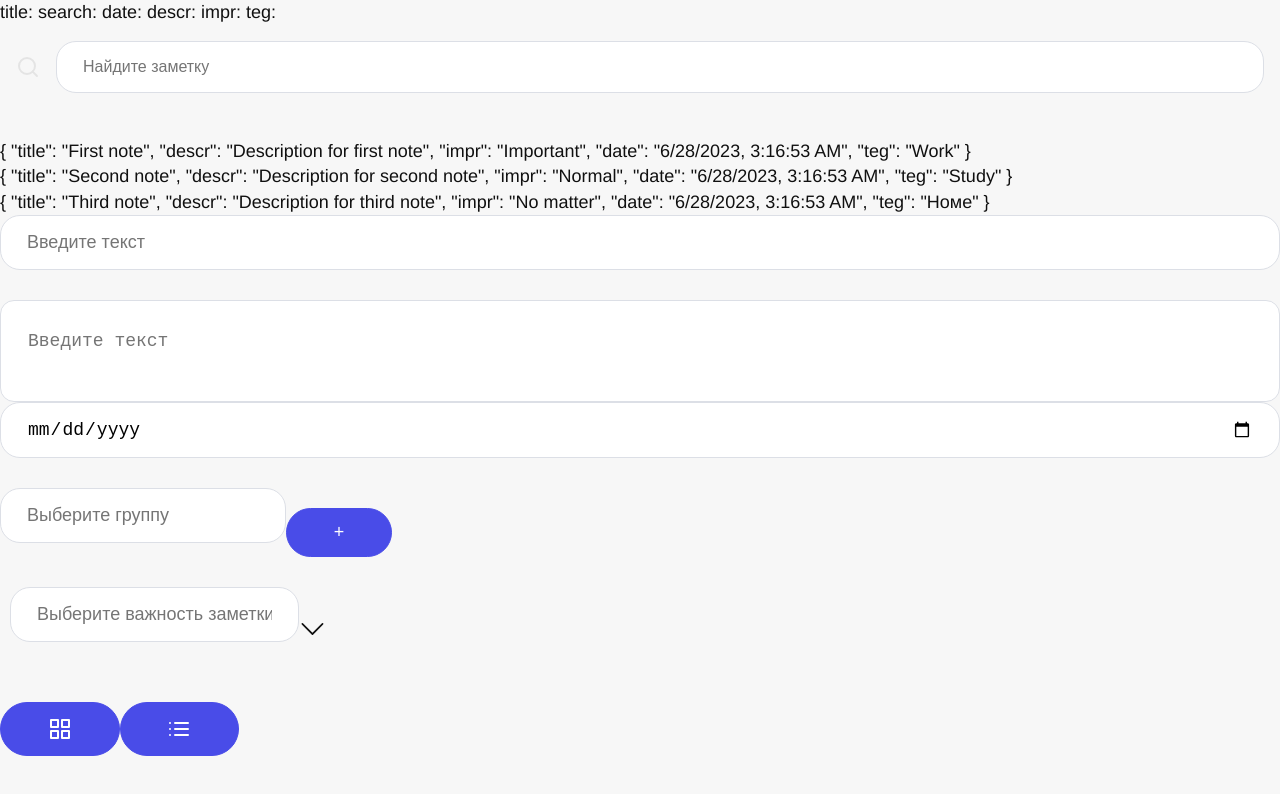
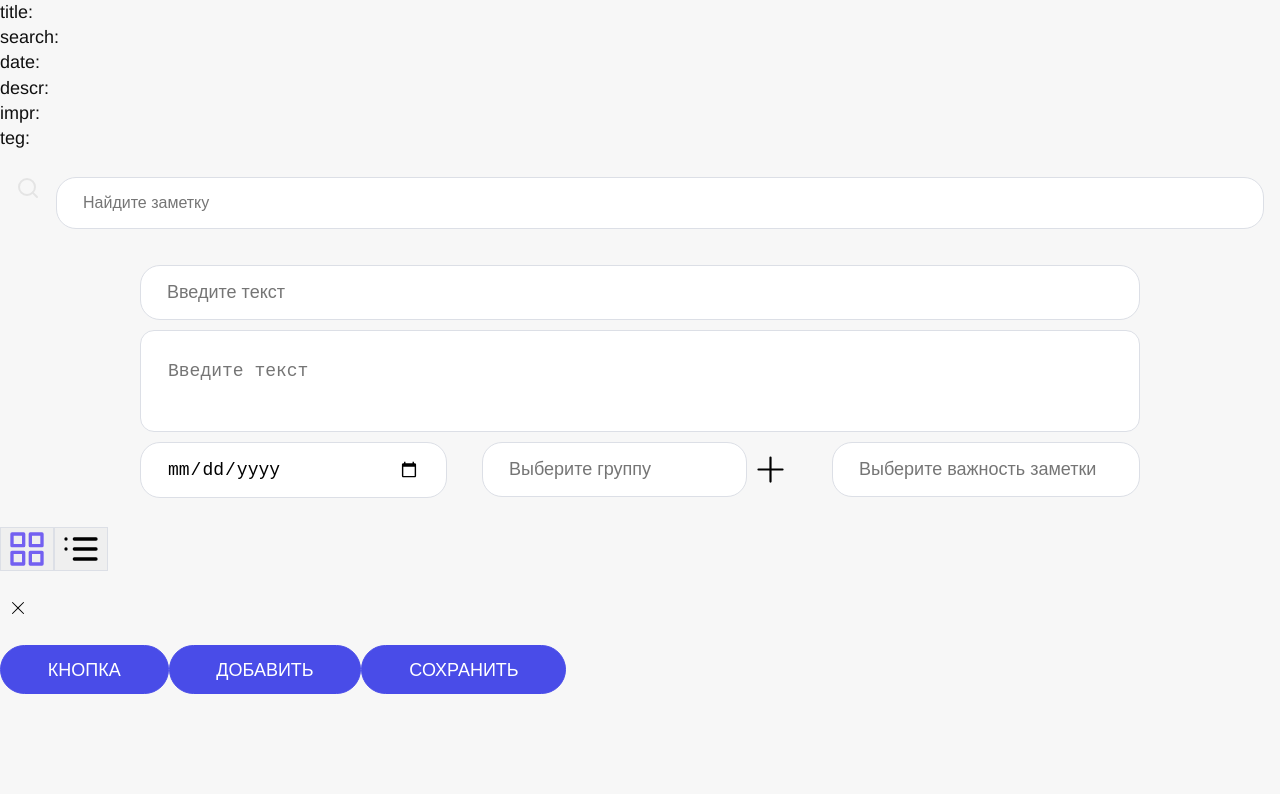
Before and after one commit to zva-2000/Note-App, a Vue app: page / in a window 1280 px wide. Shown: the top 794 px of the page. Built offline with nearby package versions, Linux system fonts and the light colour scheme.

Commit message:
Новое приложение

```diff
--- a/src/App.vue
+++ b/src/App.vue
@@ -4,8 +4,6 @@ import { ref, computed } from 'vue';
 import BaseInput from './components/BaseInput.vue';
 
 import BaseTextarea from './components/BaseTextarea.vue';
-
-// import baseList from "./components/BaseList.vue";
 
 import BaseButton from './components/BaseButton.vue';
 
@@ -102,17 +100,16 @@ const notesFilter = computed(() => {
   return array;
 });
 
-
 function AddNote() {
   let { title, descr, impr, teg } = note;
-  if (title === '') {
-    NewMessege = 'Wrong note';
-    return false;
-  }
-  if (impr === '') {
-    NewImr = 'Choose the importance of note';
-    return false;
-  }
+  // if (title === '') {
+  //   NewMessege = 'Wrong note';
+  //   return false;
+  // }
+  // if (impr === '') {
+  //   NewImr = 'Choose the importance of note';
+  //   return false;
+  // }
   notes.push({
     title,
     descr,
@@ -152,35 +149,49 @@ const addTegFunction = () => {
   }
   console.log('Button clicked!111');
 };
-
 </script>
 
 <template>
-  title: {{ note.title }} search: {{ search }} date: {{ note.date }} descr:
-  {{ note.descr }} impr: {{ note.impr }} teg: {{ note.teg }}
+  <p>title: {{ note.title }}</p>
 
-  <SearchInput v-model:value="search"/>
+  <p>search: {{ search }}</p>
 
-  <p v-for="note in notes" :key="note.title" @input="notesFilter">{{ note }}</p>
+  <p>date: {{ note.date }}</p>
+  <p>descr: {{ note.descr }}</p>
+  <p>impr: {{ note.impr }}</p>
+  <p>teg: {{ note.teg }}</p>
+
+  <SearchInput v-model:value="search" />
+
+  <!-- <p v-for="note in notes" :key="note.title" @input="notesFilter">{{ note }}</p> -->
+
+  <div class="input-container">
+    <p class="error">{{ error }}</p>
 
     <BaseInput
       placeholder="Введите текст"
       v-model:value="note.title"
       type="text"
+      class="base-input"
     />
 
-  <BaseTextarea placeholder="Введите текст" v-model:value="note.descr" />
+    <BaseTextarea
+      placeholder="Введите текст"
+      v-model:value="note.descr"
+      class="base-textarea"
+    />
+  </div>
 
   <div class="container">
     <BaseInput
+      class="date-input"
       v-model:value="note.date"
       type="date"
       placeholder="Введите дату"
     />
 
-    <p>{{ error }}</p>
-
     <AddTegComponent
+      class="teg-input"
       v-model:note="note"
       v-model:tegs="tegs"
       @chooseTeg="(tegOne) => (note.teg = tegOne)"
@@ -188,12 +199,13 @@ const addTegFunction = () => {
     />
 
     <ComponentWithDropdown
+      class="content"
       v-model:value="note.impr"
       v-model:options="options"
     />
   </div>
 
-  <MovedButtons @click="ChangeGrid" :grid="grid" />
+  <MovedButtons @onChangeGrid="ChangeGrid" :grid="grid" />
 
   <BaseDeleteButton @onDeleteNote="removeNote" />
 
@@ -209,7 +221,8 @@ const addTegFunction = () => {
     <span>Сохранить</span>
   </base-button>
 
-  <!-- <newNote @addNote="AddNote"
+  <!-- <newNote
+    @addNote="AddNote"
     :swowValue="showModal"
     :placeholderTeg="placeholderTeg"
     :placeholderText="placeholderText"
@@ -231,7 +244,44 @@ const addTegFunction = () => {
   filter: drop-shadow(0 0 2em #42b883aa);
 }
 
-/* .container {
+.container {
+  flex-grow: 1;
   display: flex;
-} */
+  width: 1000px;
+  gap: 30px;
+}
+
+.input-container {
+  width: 1000px;
+  margin: auto;
+  gap: 100px;
+}
+
+/* .base-textarea {
+  margin-top: 1px;
+}
+
+.base-input {
+  margin-bottom: 1px; */
+/* } */
+
+.date-input {
+  margin-right: 5px;
+  width: 308px;
+  position: relative;
+}
+
+.title-input {
+  margin-top: 105px;
+}
+
+.teg-input {
+  margin-right: 20px;
+  width: 300px;
+}
+
+.error {
+  justify-content: center;
+  color: red;
+}
 </style>
--- /dev/null
+++ b/src/components/BaseButtonForSVG.vue
@@ -0,0 +1,14 @@
+<template>
+  <button>
+    <slot></slot>
+  </button>
+</template>
+
+<script setup lang="ts"></script>
+
+<style>
+.button {
+  background: transparent;
+  border: none;
+}
+</style>
--- a/src/components/BaseDeleteButton.vue
+++ b/src/components/BaseDeleteButton.vue
@@ -1,26 +1,36 @@
 <template>
   <div class="icons">
-      <base-button @click="onDeleteNote($event)" :value="value">
-        <svg xmlns="http://www.w3.org/2000/svg" width="24" height="24" viewBox="0 0 24 24" fill="none" stroke="currentColor" stroke-width="2" stroke-linecap="round" stroke-linejoin="round">
+    <BaseButtonForSVG @click="onDeleteNote($event)" class="plusButton">
+      <SvgForButtons :name="'svg-delete'"></SvgForButtons>
+    </BaseButtonForSVG>
+
+    <!-- <base-button >
+      <svg
+        xmlns="http://www.w3.org/2000/svg"
+        width="24"
+        height="24"
+        viewBox="0 0 24 24"
+        fill="none"
+        stroke="currentColor"
+        stroke-width="2"
+        stroke-linecap="round"
+        stroke-linejoin="round"
+      >
         <line x1="18" y1="6" x2="6" y2="18"></line>
         <line x1="6" y1="6" x2="18" y2="18"></line>
       </svg>
-      </base-button>
+    </base-button> -->
   </div>
 </template>
 
 <script setup lang="ts">
+import BaseButtonForSVG from './BaseButtonForSVG.vue';
 
-  import { computed } from 'vue';
+import SvgForButtons from './SvgForButtons.vue';
 
-  import BaseButton from "./BaseButton.vue";
-
-  // import * as BaseButton from './components/BaseButton.vue';
-
-  const props = defineProps<{
-    value: string;
-    index: number;
-  }>();
+// const props = defineProps<{
+//   index: number;
+// }>();
 
 //   const model = computed({
 //   get() {
@@ -37,7 +47,6 @@ const emit = defineEmits<{
 
 const onDeleteNote = (event: MouseEvent) => {
   emit('deleteNote', event);
-  console.log("Button!");
+  console.log('Button!');
 };
-
 </script>
--- a/src/components/BaseInput.vue
+++ b/src/components/BaseInput.vue
@@ -28,8 +28,9 @@ const emit = defineEmits(['update:value']);
 
 <style scoped>
 input {
+  margin-top: 10px;
   padding: 16px 26px;
-  margin-bottom: 30px;
+  margin-bottom: 10px;
   border-radius: 20px;
 }
 </style>
--- a/src/components/ComponentWithDropdown.vue
+++ b/src/components/ComponentWithDropdown.vue
@@ -6,7 +6,7 @@
       @click="toggleVisibility"
       placeholder="Выберите важность заметки"
     />
-    <ul v-if="!isVisible" style="cursor: pointer">
+    <ul v-if="!isVisible" class="dropdown-content">
       <li
         v-for="(option, index) in options"
         :key="index"
@@ -53,4 +53,24 @@ const toggleVisibility = () => {
 };
 </script>
 
-<style></style>
+<style>
+.dropdown {
+  position: relative;
+  display: inline-block;
+}
+
+.dropdown-content {
+  background-color: #f1f1f1;
+  min-width: 160px;
+  margin-bottom: 100px;
+  box-shadow: 0px 8px 16px 0px rgba(0, 0, 0, 0.2);
+  /* z-index: 1; */
+}
+
+/* .dropdown-content li {
+  color: black;
+  padding: 12px 16px;
+  text-decoration: none;
+  display: block;
+} */
+</style>
--- a/src/components/InputForDropdown.vue
+++ b/src/components/InputForDropdown.vue
@@ -1,9 +1,24 @@
 <template>
   <div class="dropdown-input">
-    <input type="text" v-model="model" :placeholder="placeholder" />
-    <svg xmlns="http://www.w3.org/2000/svg" width="30" height="50" fill="currentColor" class="bi bi-chevron-down" viewBox="0 0 16 16">
-      <path fill-rule="evenodd" d="M1.646 4.646a.5.5 0 0 1 .708 0L8 10.293l5.646-5.647a.5.5 0 0 1 .708.708l-6 6a.5.5 0 0 1-.708 0l-6-6a.5.5 0 0 1 0-.708z"/>
-    </svg>
+    <input
+      type="text"
+      v-model="model"
+      :placeholder="placeholder"
+      class="input-class"
+    />
+    <!-- <svg
+      xmlns="http://www.w3.org/2000/svg"
+      width="30"
+      height="40"
+      fill="currentColor"
+      class="chevron-down"
+      viewBox="0 0 16 16"
+    >
+      <path
+        fill-rule="evenodd"
+        d="M1.646 4.646a.5.5 0 0 1 .708 0L8 10.293l5.646-5.647a.5.5 0 0 1 .708.708l-6 6a.5.5 0 0 1-.708 0l-6-6a.5.5 0 0 1 0-.708z"
+      />
+    </svg> -->
   </div>
 </template>
 
@@ -32,8 +47,24 @@ const emit = defineEmits<{
 <style scoped>
 .dropdown-input {
   display: flex;
-  align-items: center;
-  justify-content: space-between;
-  padding: 10px;
+  position: relative;
+  display: inline-block;
+  margin-top: 10px;
+  width: 308px;
+}
+
+/* .dropdown-input {
+  position: relative;
+  display: inline-block;
+} */
+
+.input-class {
+  margin-right: 10px;
+}
+
+.chevron-down {
+  width: 35px;
+  height: 35px;
+  margin-bottom: 19px;
 }
 </style>
--- a/src/components/MovedButtons.vue
+++ b/src/components/MovedButtons.vue
@@ -1,54 +1,26 @@
 <template>
   <div class="icons">
-    <BaseButton @click="onChangeGrid">
-      <svg
+    <BaseButtonForSVG
       :class="{ active: grid }"
       @click="onChangeGrid"
       style="cursor: pointer"
-        xmlns="http://www.w3.org/2000/svg"
-        width="24"
-        height="24"
-        viewBox="0 0 24 24"
-        fill="none"
-        stroke="currentColor"
-        stroke-width="2"
-        stroke-linecap="round"
-        stroke-linejoin="round"
     >
-        <rect x="3" y="3" width="7" height="7"></rect>
-        <rect x="14" y="3" width="7" height="7"></rect>
-        <rect x="14" y="14" width="7" height="7"></rect>
-        <rect x="3" y="14" width="7" height="7"></rect>
-      </svg>
-    </BaseButton>
-    <BaseButton @click="onChangeGrid">
-      <svg
+      <SvgForButtons :name="'svg-mesh'" />
+    </BaseButtonForSVG>
+
+    <BaseButtonForSVG
       :class="{ active: !grid }"
       @click="onChangeGrid"
       style="cursor: pointer"
-        xmlns="http://www.w3.org/2000/svg"
-        width="24"
-        height="24"
-        viewBox="0 0 24 24"
-        fill="none"
-        stroke="currentColor"
-        stroke-width="2"
-        stroke-linecap="round"
-        stroke-linejoin="round"
     >
-        <line x1="8" y1="6" x2="21" y2="6"></line>
-        <line x1="8" y1="12" x2="21" y2="12"></line>
-        <line x1="8" y1="18" x2="21" y2="18"></line>
-        <line x1="3" y1="6" x2="3" y2="6"></line>
-        <line x1="3" y1="12" x2="3" y2="12"></line>
-        <line x1="3" y1="18" x2="3" y2="18"></line>
-      </svg>
-    </BaseButton>
+      <SvgForButtons :name="'svg-list'" />
+    </BaseButtonForSVG>
   </div>
 </template>
 
 <script setup lang="ts">
-import BaseButton from "./BaseButton.vue";
+import BaseButtonForSVG from './BaseButtonForSVG.vue';
+import SvgForButtons from './SvgForButtons.vue';
 
 const props = defineProps({
   grid: Boolean,
@@ -60,12 +32,26 @@ const props = defineProps({
 //   emit("ChangeGrid", props.grid);
 // };
 
+function handleClick() {
+  console.log('Button clicked!');
+}
+
 const emit = defineEmits<{
-  (e: 'ChangeGrid', payload: boolean): void
+  (e: 'onChangeGrid', payload: boolean): void;
 }>();
 
 const onChangeGrid = () => {
-  emit('ChangeGrid', props.grid);
+  emit('onChangeGrid', props.grid);
 };
+</script>
 
-</script>
+<style>
+.active {
+  color: rgb(115, 96, 241);
+}
+
+.BaseButtonForSVG {
+  background: transparent;
+  border: none;
+}
+</style>
--- a/src/components/SvgForButtons.vue
+++ b/src/components/SvgForButtons.vue
@@ -0,0 +1,89 @@
+<template>
+  <span>
+    <svg
+      class="svg-mesh"
+      v-if="name == 'svg-mesh'"
+      xmlns="http://www.w3.org/2000/svg"
+      width="40"
+      height="40"
+      viewBox="0 0 24 24"
+      fill="none"
+      stroke="currentColor"
+      stroke-width="2"
+      stroke-linecap="round"
+      stroke-linejoin="round"
+    >
+      <rect x="3" y="3" width="7" height="7"></rect>
+      <rect x="14" y="3" width="7" height="7"></rect>
+      <rect x="14" y="14" width="7" height="7"></rect>
+      <rect x="3" y="14" width="7" height="7"></rect>
+    </svg>
+  </span>
+
+  <span>
+    <svg
+      class="svg-list"
+      v-if="name == 'svg-list'"
+      xmlns="http://www.w3.org/2000/svg"
+      width="40"
+      height="40"
+      viewBox="0 0 24 24"
+      fill="none"
+      stroke="currentColor"
+      stroke-width="2"
+      stroke-linecap="round"
+      stroke-linejoin="round"
+    >
+      <line x1="8" y1="6" x2="21" y2="6"></line>
+      <line x1="8" y1="12" x2="21" y2="12"></line>
+      <line x1="8" y1="18" x2="21" y2="18"></line>
+      <line x1="3" y1="6" x2="3" y2="6"></line>
+      <line x1="3" y1="12" x2="3" y2="12"></line>
+    </svg>
+  </span>
+
+  <span>
+    <svg
+      class="svg-plus"
+      v-if="name == 'svg-plus'"
+      xmlns="http://www.w3.org/2000/svg"
+      width="35"
+      height="35"
+      fill="currentColor"
+      viewBox="0 0 16 16"
+    >
+      <path
+        fill-rule="evenodd"
+        d="M8 2a.5.5 0 0 1 .5.5v5h5a.5.5 0 0 1 0 1h-5v5a.5.5 0 0 1-1 0v-5h-5a.5.5 0 0 1 0-1h5v-5A.5.5 0 0 1 8 2Z"
+      />
+    </svg>
+  </span>
+
+  <span>
+    <svg
+      v-if="name == 'svg-delete'"
+      xmlns="http://www.w3.org/2000/svg"
+      width="16"
+      height="16"
+      fill="currentColor"
+      class="bi bi-x-lg"
+      viewBox="0 0 16 16"
+    >
+      <path
+        d="M2.146 2.854a.5.5 0 1 1 .708-.708L8 7.293l5.146-5.147a.5.5 0 0 1 .708.708L8.707 8l5.147 5.146a.5.5 0 0 1-.708.708L8 8.707l-5.146 5.147a.5.5 0 0 1-.708-.708L7.293 8 2.146 2.854Z"
+      />
+    </svg>
+  </span>
+</template>
+
+<script setup lang="ts">
+const props = defineProps<{
+  name: string;
+}>();
+</script>
+
+<style>
+.svg-mesh {
+  box-shadow: inset;
+}
+</style>
--- a/src/components/addTegComponent.vue
+++ b/src/components/addTegComponent.vue
@@ -1,27 +1,34 @@
 <template>
   <div class="dropdown">
     <BaseInput
-      name="inputTeg"
+      class="input-teg"
       v-model:value="note.teg"
       @click="toggleVisibility"
       placeholder="Выберите группу"
       type="text"
     />
-    <base-button @click="addTegFunction">
-      <span>+</span>
-    </base-button>
+    <BaseButtonForSVG @click="addTegFunction" class="plusButton">
+      <SvgForButtons :name="'svg-plus'"></SvgForButtons>
+    </BaseButtonForSVG>
+
+    <ul v-if="!isVisible" class="dropdown-content">
+      <li
+        v-for="(tegOne, index) in filteredTegs"
+        :key="index"
+        @click="chooseTeg(tegOne)"
+      >
+        {{ tegOne }}
+      </li>
+    </ul>
   </div>
-  <ul v-if="!isVisible">
-    <li v-for="(tegOne, index) in filteredTegs" :key="index" @click="chooseTeg(tegOne)">
-      {{ tegOne }}
-    </li>
-  </ul>
 </template>
 
 <script setup lang="ts">
 import { computed, ref } from 'vue';
 
-import BaseButton from './BaseButton.vue';
+import BaseButtonForSVG from './BaseButtonForSVG.vue';
+
+import SvgForButtons from './SvgForButtons.vue';
 
 import BaseInput from './BaseInput.vue';
 
@@ -57,19 +64,40 @@ const addTegFunction = () => {
 
 const filteredTegs = computed(() => {
   const lowerCaseQuery = props.note.teg.toLowerCase();
-  return props.tegs.filter(teg => teg.toLowerCase().includes(lowerCaseQuery));
+  return props.tegs.filter((teg) => teg.toLowerCase().includes(lowerCaseQuery));
 });
-
 </script>
 
 <style>
-.Error {
-  align-items: center;
-  color: red;
-}
-
 .dropdown {
   cursor: pointer;
   display: flex;
 }
+
+.input-teg {
+  width: 350px;
+}
+
+.plusButton {
+  width: 35px;
+  height: 35px;
+  background: transparent;
+  border: none;
+  margin-top: 19px;
+}
+
+.dropdown-content {
+  margin-bottom: 1;
+  position: absolute;
+  background-color: #f1f1f1;
+  min-width: 160px;
+  box-shadow: 0px 8px 16px 0px rgba(0, 0, 0, 0.2);
+}
+
+.dropdown-content li {
+  color: black;
+  padding: 12px 16px;
+  text-decoration: none;
+  display: block;
+}
 </style>
```
Also changed, not shown: src/components/BaseList.vue (deleted, +0 -21 lines). Lines whose indentation alone changed are shown as unchanged.
